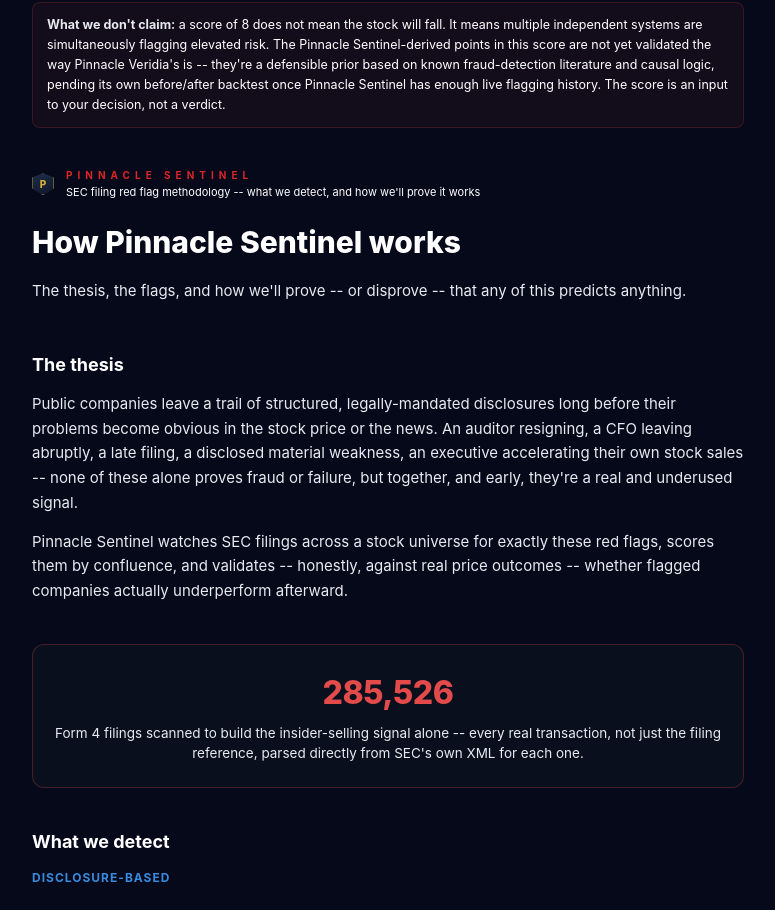
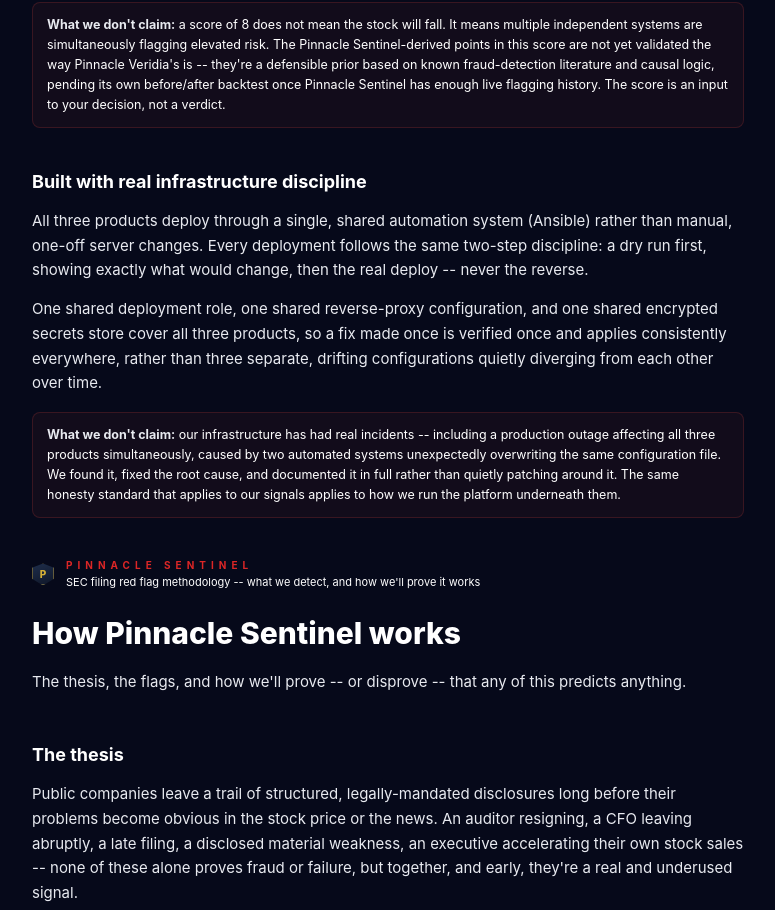
Before and after one commit to vijs29/pinnacle-sentinel, a React (Vite) app in the folder ui/: page /methodology in a window 1280 px wide. Shown: the part 1200-2110 px from the top of the page, without its empty margins (252-1027 px from the left). Built offline with nearby package versions, Linux system fonts and the light colour scheme.

Commit message:
Methodology: add Infrastructure discipline section covering Ansible deployment automation, honest about the real Caddy incident

```diff
--- a/ui/src/pages/Methodology.jsx
+++ b/ui/src/pages/Methodology.jsx
@@ -135,6 +135,35 @@
             defensible prior based on known fraud-detection literature and causal logic,
             pending its own before/after backtest once Pinnacle Sentinel has enough live
             flagging history. The score is an input to your decision, not a verdict.
+          </div>
+        </Section>
+
+        <Section title="Built with real infrastructure discipline">
+          <p style={pText}>
+            All three products deploy through a single, shared automation system
+            (Ansible) rather than manual, one-off server changes. Every deployment
+            follows the same two-step discipline: a dry run first, showing exactly
+            what would change, then the real deploy -- never the reverse.
+          </p>
+          <p style={pText}>
+            One shared deployment role, one shared reverse-proxy configuration, and
+            one shared encrypted secrets store cover all three products, so a fix
+            made once is verified once and applies consistently everywhere, rather
+            than three separate, drifting configurations quietly diverging from
+            each other over time.
+          </p>
+          <div style={{
+            fontSize: 12.5, color: 'var(--text-muted)', lineHeight: 1.6,
+            background: 'rgba(212,68,63,0.06)', border: '1px solid rgba(212,68,63,0.2)',
+            borderRadius: 8, padding: '12px 14px', marginTop: 16,
+          }}>
+            <b style={{ color: 'var(--text-secondary)' }}>What we don't claim:</b> our
+            infrastructure has had real incidents -- including a production outage
+            affecting all three products simultaneously, caused by two automated
+            systems unexpectedly overwriting the same configuration file. We found
+            it, fixed the root cause, and documented it in full rather than quietly
+            patching around it. The same honesty standard that applies to our
+            signals applies to how we run the platform underneath them.
           </div>
         </Section>
 
```
